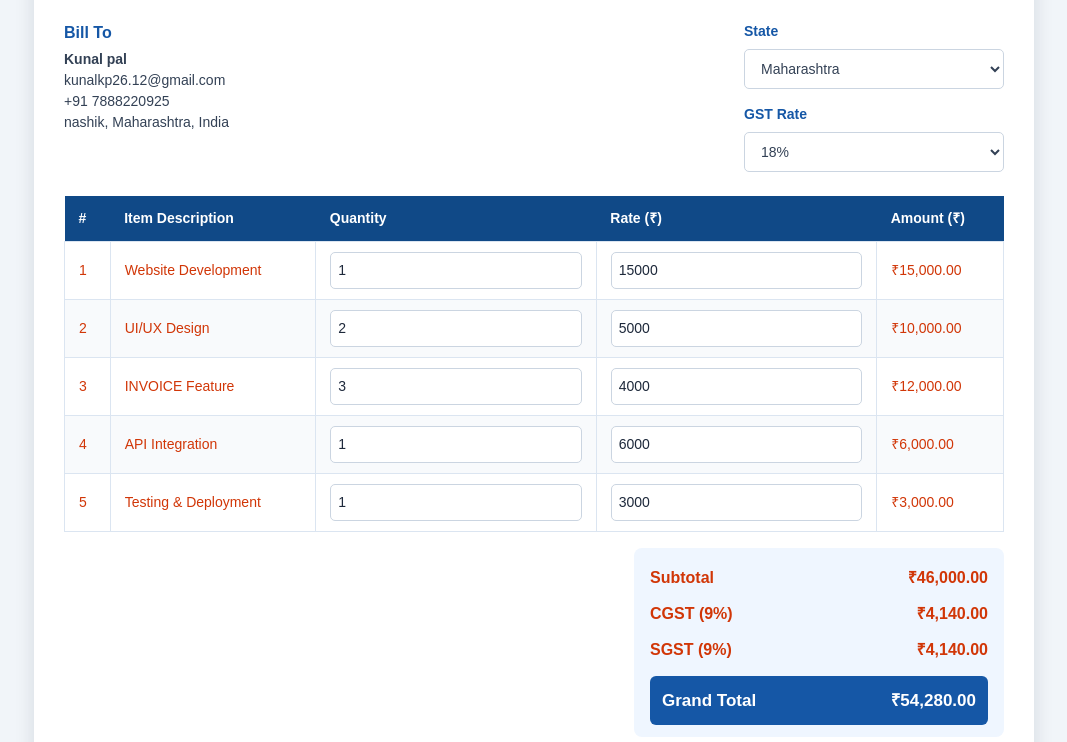
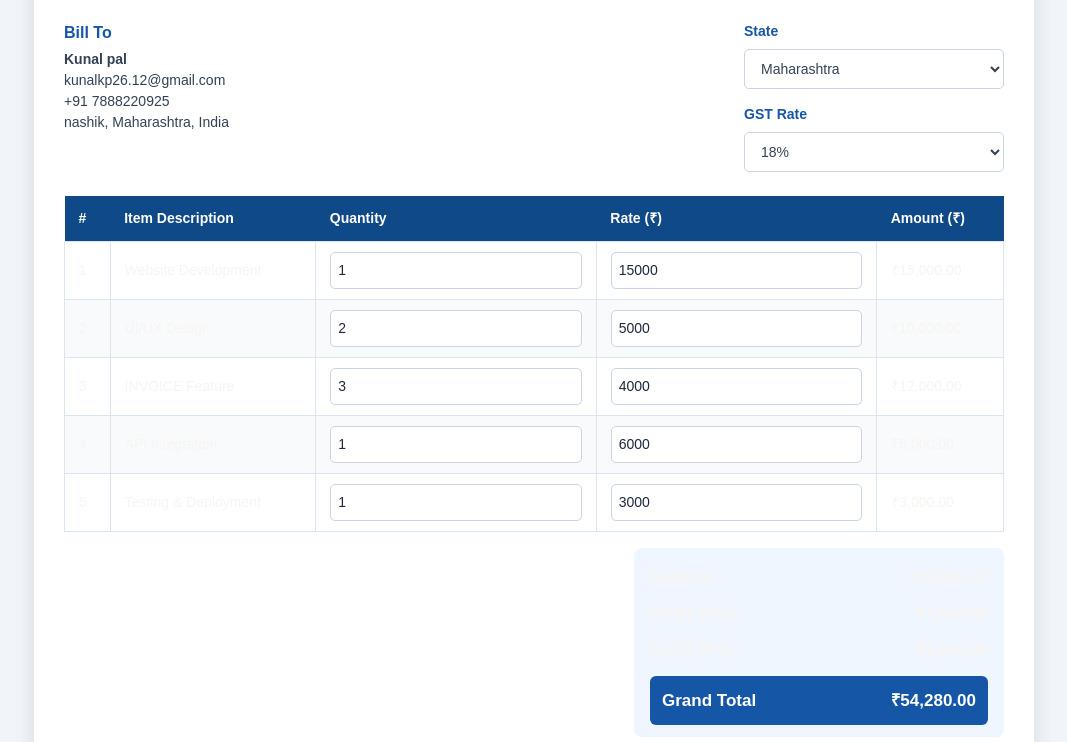
Before and after one commit to KunalPal45/arthadisha-invoice, a plain HTML site: page index.html in a window 1280 px wide. Shown: the part 192-934 px from the top of the page, without its empty margins (106-1173 px from the left). Drawn offline with Linux system fonts and the light colour scheme.

Commit message:
change css white

```diff
--- a/style.css
+++ b/style.css
@@ -12,7 +12,7 @@
 body {
     font-family: Arial, Helvetica, sans-serif;
     background-color: #f1f5f9;
-    color: #d13607;
+    color: #f8f4f2;
     padding: 30px 16px;
     line-height: 1.5;
 }
```
